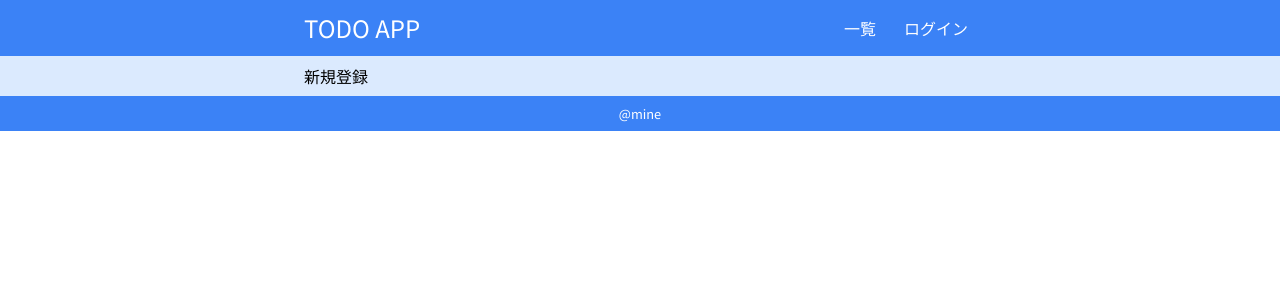
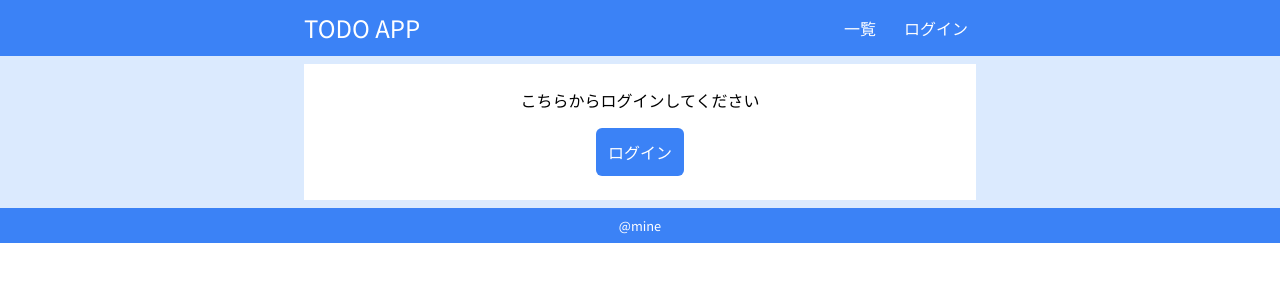
Before and after one commit to keita7777/todo-app-restart, a Next.js app: page / in a window 1280 px wide. Shown: the top 300 px of the page. Built offline with nearby package versions, Linux system fonts and the light colour scheme; no server answers.

Commit message:
💄 ホーム画面作成

```diff
--- a/src/app/page.tsx
+++ b/src/app/page.tsx
@@ -1,10 +1,27 @@
+"use client";
+
+import { useSession } from "next-auth/react";
 import FilterTodo from "./components/FilterTodo";
 import TodoList from "./components/TodoList";
+import Link from "next/link";
 
 export default function Home() {
+  const { data: session } = useSession();
   return (
-    <div>
-      <div>新規登録</div>
+    <div className="bg-white px-8 py-6 flex justify-center items-center">
+      {session ? (
+        <Link href="/createTodo">TODOを作成する</Link>
+      ) : (
+        <div className="flex flex-col justify-center items-center">
+          <p className="mb-4">こちらからログインしてください</p>
+          <Link
+            className="bg-blue-500 text-white p-3 rounded-md hover:bg-blue-300 hover:text-gray-700"
+            href="/login"
+          >
+            ログイン
+          </Link>
+        </div>
+      )}
     </div>
   );
 }
```
